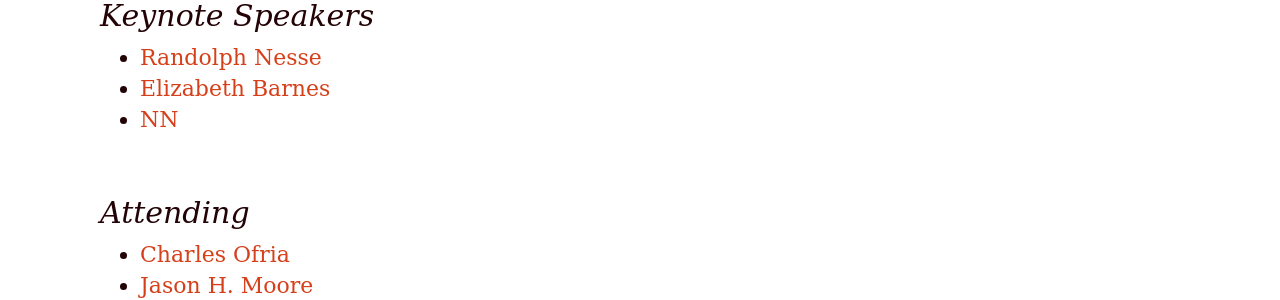
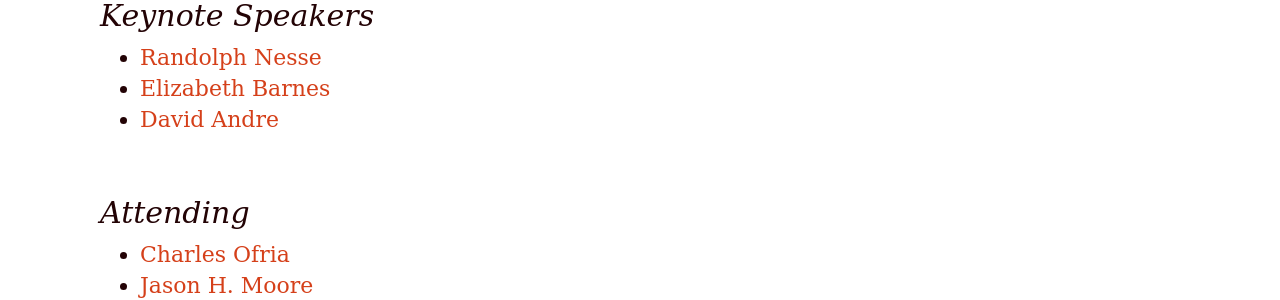
Before and after one commit to GPTP-workshop/gptp-workshop.github.io, a Jekyll site: the page built from attendees.md, in a window 1280 px wide and 900 px high, scrolled down 412 px. Shown: the part 153-453 px from the top of the window. Built offline with Jekyll 4.4.1, drawn with Linux system fonts in a browser that asks for light colours.

Commit message:
Update attendees.md

```diff
--- a/attendees.md
+++ b/attendees.md
@@ -19,18 +19,18 @@ dates: "May 19-21, 2021"
 
 - [Randolph Nesse](https://en.wikipedia.org/wiki/Randolph_M._Nesse)
 - [Elizabeth Barnes](https://www.atmos.colostate.edu/people/faculty/barnes/)
-- [NN](https://)
+- [David Andre](https://www.linkedin.com/in/david-andre-50089/)
 
 ## Attending
 
-- [Charles Ofria](https://)
-- [Jason H. Moore](https://)
-- [Stuart Card](https://)
-- [Moshe Sipper](https://)
-- [Julian Miller](https://)
-- [Michael Affenzeller](https://)
-- [Philipp Fleck](https://)
-- [Bill Langdon](https://)
+- [Charles Ofria](https://ofria.com/)
+- [Jason H. Moore](http://epistasis.org/jason-h-moore-phd/)
+- [Stuart Card](https://www.linkedin.com/in/stuart-card-1291194/)
+- [Moshe Sipper](https://www.moshesipper.com/)
+- [Julian Miller](https://www.cartesiangp.com/julian-miller)
+- [Michael Affenzeller](https://heal.heuristiclab.com/team/affenzeller)
+- [Philipp Fleck](https://heal.heuristiclab.com/team/fleck)
+- [Bill Langdon](http://www0.cs.ucl.ac.uk/staff/W.Langdon/)
 - [Michael Korns](https://)
 - [Lee Spector](https://)
 - [Mark Kotanchek](https://)
```
